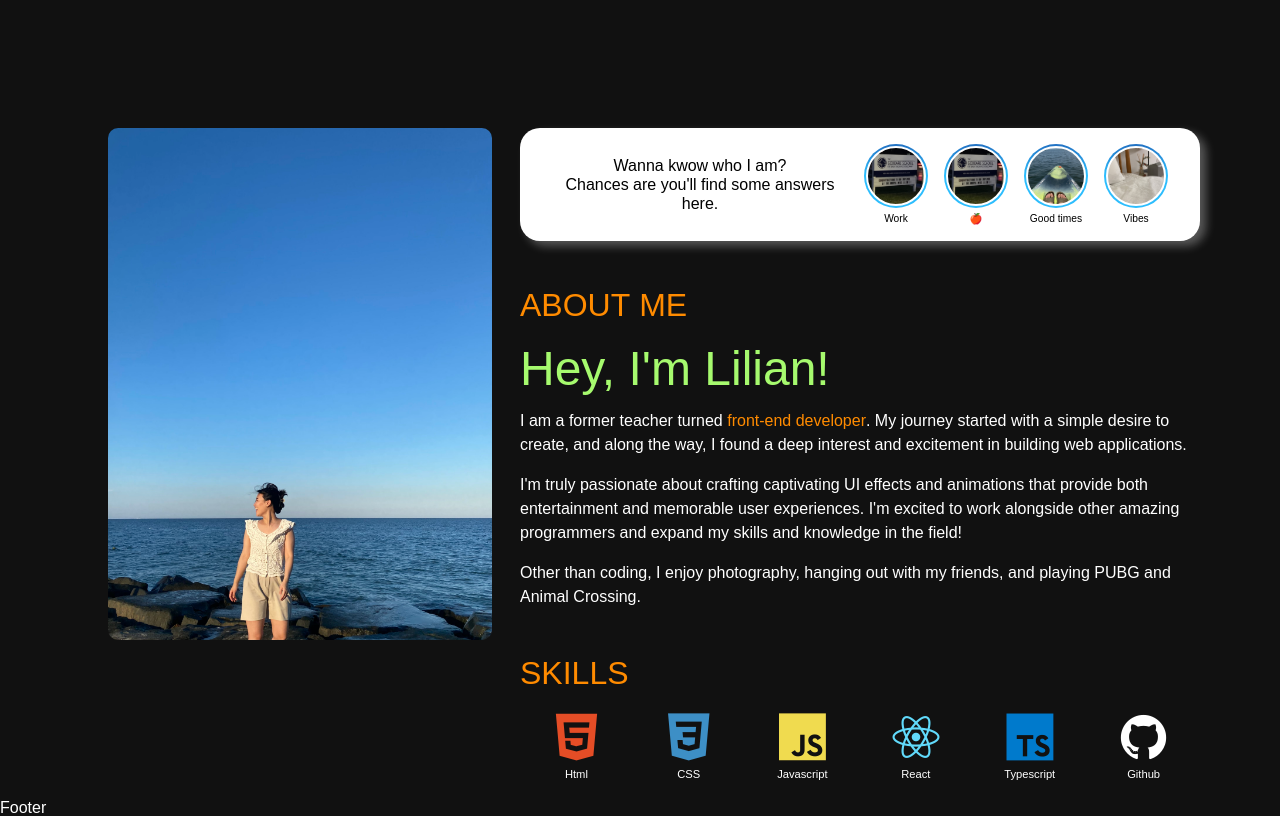
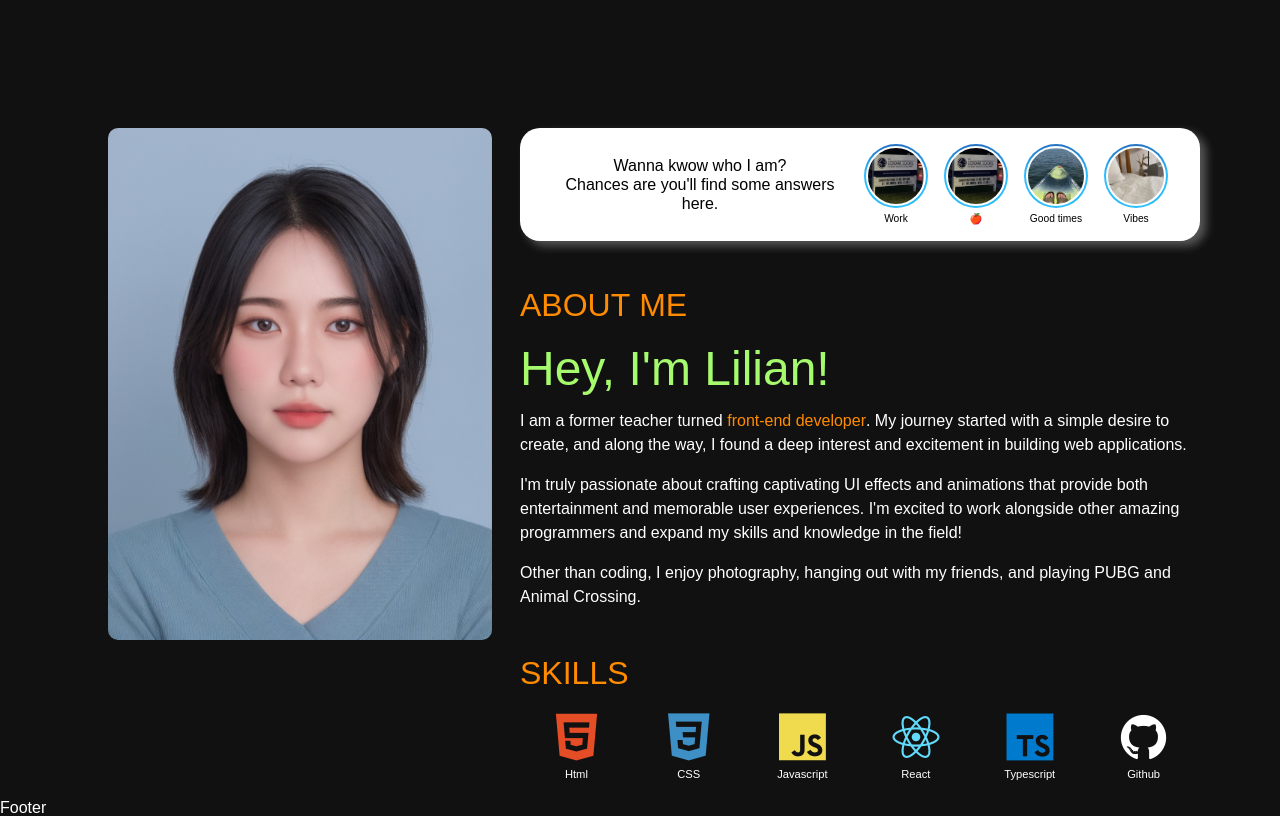
Before and after one commit to lilianlee0213/Portfolio-of-Lilian-Lee, a React (Create React App) app: page / in a window 1280 px wide. Shown: the part 9600-10416 px from the top of the page. Built offline with nearby package versions, Linux system fonts and the light colour scheme; a web font is replaced by a local one.

Commit message:
change about image

```diff
--- a/src/components/About/style.css
+++ b/src/components/About/style.css
@@ -15,7 +15,7 @@
 	background-repeat: no-repeat;
 	background-position: bottom;
 	background-size: cover;
-	background-image: url('/src/images/about-image.jpg');
+	background-image: url('/src/images/profile.jpg');
 }
 /* content-stories */
 .about-content-stories-container {
```
Also changed, not shown: src/images/about-image.jpg (deleted).
